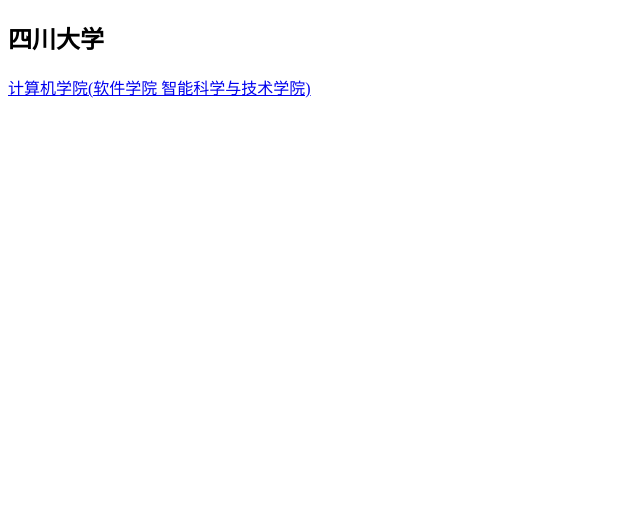
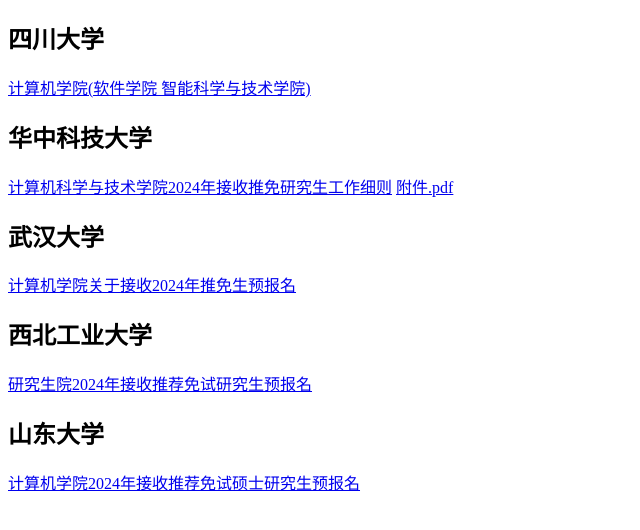
Before and after one commit to mingleihong/CS, a plain HTML site: page index.html in a window 1280 px wide. Shown: the whole page, without its empty margins (0-640 px from the left). Drawn offline with Linux system fonts and the light colour scheme.

Commit message:
Update index.html

```diff
--- a/index.html
+++ b/index.html
@@ -12,6 +12,19 @@
 <body>
     <h2>四川大学</h2>
     <a href="https://cs.scu.edu.cn/info/1247/17926.htm" target="_blank">计算机学院(软件学院 智能科学与技术学院)</a>
+
+    <h2>华中科技大学</h2>
+    <a href="https://cs.hust.edu.cn/info/1439/3339.htm" target="_blank">计算机科学与技术学院2024年接收推免研究生工作细则</a>
+    <a href="./file/210计算机2024年接收推免研究生工作细则.pdf" target="_blank">附件.pdf</a>
+
+    <h2>武汉大学</h2>
+    <a href="https://cs.whu.edu.cn/info/1055/35461.htm" target="_blank">计算机学院关于接收2024年推免生预报名</a>
+
+    <h2>西北工业大学</h2>
+    <a href="https://yzb.nwpu.edu.cn/info/1174/8608.htm" target="_blank">研究生院2024年接收推荐免试研究生预报名</a>
+
+    <h2>山东大学</h2>
+    <a href="https://www.cs.sdu.edu.cn/info/1068/5964.htm" target="_blank">计算机学院2024年接收推荐免试硕士研究生预报名</a>
 </body>
 
 </html>
```
